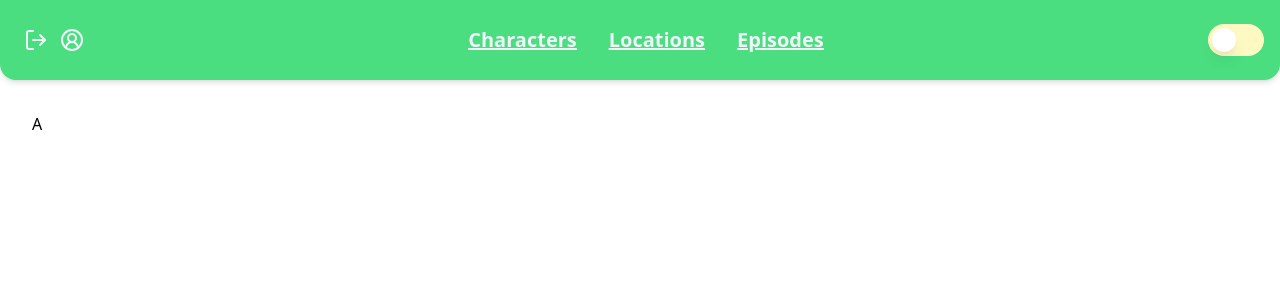
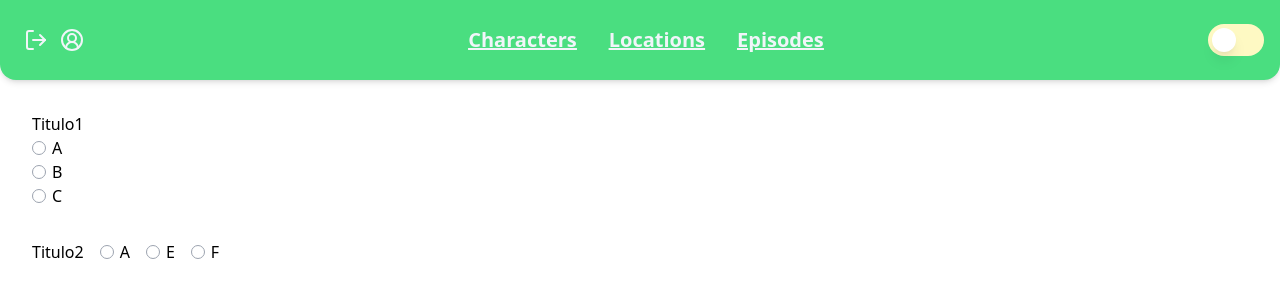
Before and after one commit to gustaaragao/rick-and-morty-app, a Vue app: page /test in a window 1280 px wide. Shown: the top 300 px of the page. Built offline with nearby package versions, Linux system fonts and the light colour scheme; sample sign-in values are in the browser's storage.

Commit message:
feature: RadioInput styles

```diff
--- a/src/components/inputs/radio/RadioInput.vue
+++ b/src/components/inputs/radio/RadioInput.vue
@@ -1,6 +1,65 @@
 <template>
-
+  <div>
+    <h1>
+      {{ title }}
+    </h1>
+    <div v-for="(option, index) in props.options">
+      <input type="radio"
+             name="radio"
+             :id="props.title.toLowerCase() + 'option' +  index"
+             :value="option"
+             @input="(event) => {emit('update:model-value', event.target.value)}"
+      >
+      <label class="cursor-pointer"
+             :for="props.title.toLowerCase() + 'option' +  index"
+      >
+        {{ option }}
+      </label>
+    </div>
+  </div>
 </template>
 
 <script setup>
+const props = defineProps({
+  title: {
+    type: String,
+    required: true,
+  },
+  options: {
+    type: Array,
+    required: true,
+  },
+})
+
+const emit = defineEmits(['update:model-value'])
+
 </script>
+
+<style scoped>
+input {
+  display: none;
+}
+
+input + label:before {
+    cursor: pointer;
+    content: '';
+    width: 14px;
+    height: 14px;
+
+    background-color: white;
+    border-radius: 50%;
+    border: 1.75px solid rgb(156 163 175);
+
+    display: inline-block;
+    vertical-align: middle;
+    margin-right: 6px;
+    margin-bottom: 4px;
+}
+
+input:checked + label:before {
+    background-color: white;
+    box-sizing: border-box;
+    border: 4px solid #064E3B;
+}
+
+</style>
--- a/src/components/inputs/select/Select.vue
+++ b/src/components/inputs/select/Select.vue
@@ -92,7 +92,6 @@ const selectRef = ref(null)
 
 const showOptions = ref(false)
 
-
 const hideOptions = (element) => {
   if (!selectRef.value.contains(element.target)) {
     showOptions.value = false
--- a/src/views/TestView.vue
+++ b/src/views/TestView.vue
@@ -1,9 +1,28 @@
 <template>
   <div class="pt-8 pl-8">
-    A
+    <RadioInput title="Titulo1" :options="optionsRadio" @update:model-value="(value) => {selectedOption = value}"></RadioInput>
+    {{ selectedOption }}
+  </div>
+
+  <div class="pt-8 pl-8">
+    <RadioInput title="Titulo2" :options="optionsRadio2" @update:model-value="(value) => {selectedOption2 = value}" class="flex gap-4"></RadioInput>
+    {{ selectedOption2 }}
   </div>
 </template>
 
 <script setup>
+// TODO: MUDAR DE SELECT PARA MULTISELECT e desativar o RADIO
+// import SelectInput from '@/components/inputs/select/Select.vue'
+// import LabelSelectInput from '@/components/inputs/select/LabelSelect.vue'
+
+import { ref } from 'vue'
+
+import RadioInput from '@/components/inputs/radio/RadioInput.vue'
+
+const optionsRadio = ref(['A', 'B', 'C']);
+const optionsRadio2 = ref(['A', 'E', 'F']);
+
+const selectedOption = ref('');
+const selectedOption2 = ref('');
 
 </script>
```
